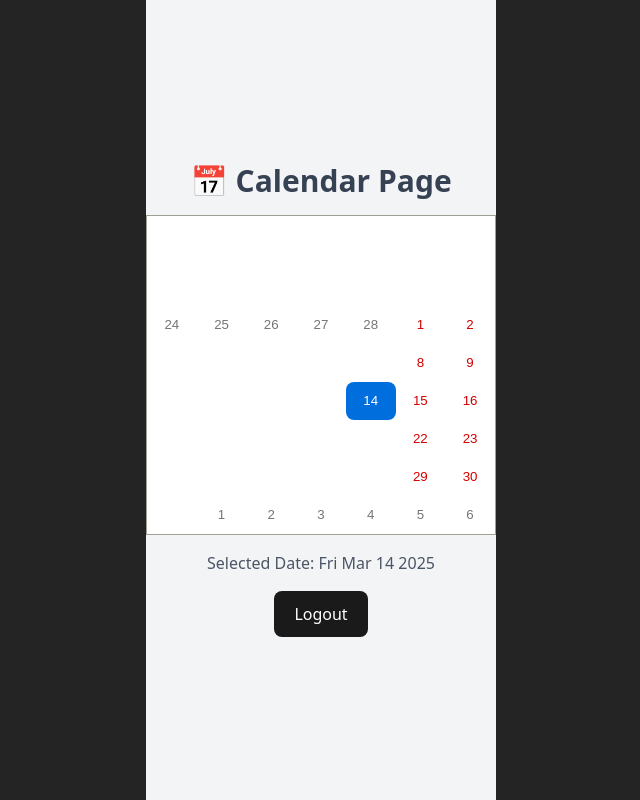
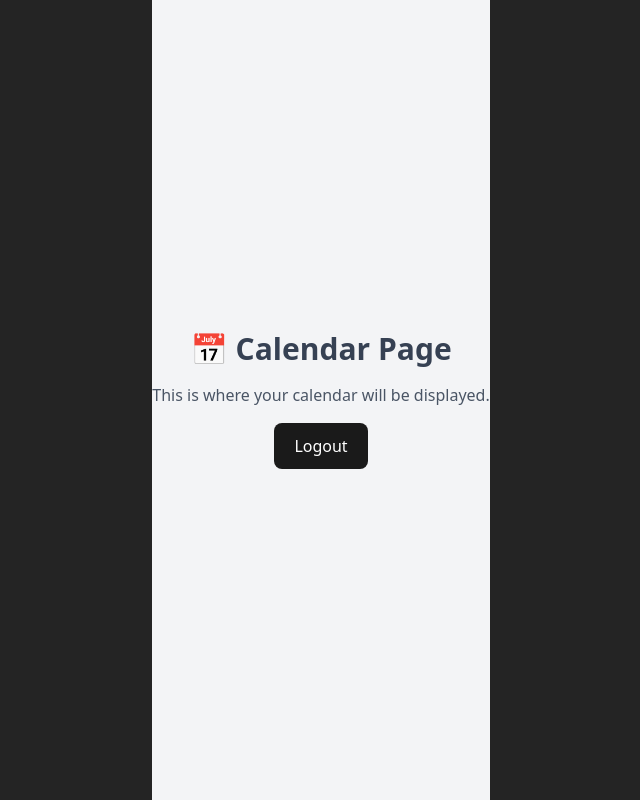
Before and after one commit to Tiffany-s-Org/Productivity-Tool-SWE, a React (Vite) app in the folder organAIze/: page / in a window 1280 px wide. Both pictures are taken after typing "Sample", "Sample123" into the empty fields and a click on the button "Login". Shown: the whole page, without its empty margins (319-959 px from the left). Built offline with nearby package versions, Linux system fonts and the light colour scheme.

Commit message:
can now access calendar build page on site

```diff
--- a/organAIze/src/pages/CalendarPage.tsx
+++ b/organAIze/src/pages/CalendarPage.tsx
@@ -1,67 +1,3 @@
-import React, { useState } from 'react';
-import { useNavigate } from 'react-router-dom';
-import Calendar from 'react-calendar';
-import 'react-calendar/dist/Calendar.css';
-
-type CalendarValue = Date | [Date, Date] | null;
-
-interface CalendarPageProps {
-  onLogout?: () => void;
-}
-
-const CalendarPage: React.FC<CalendarPageProps> = ({ onLogout }) => {
-  const navigate = useNavigate();
-  const [date, setDate] = useState<CalendarValue>(new Date());
-
-  const handleLogout = () => {
-    if (onLogout) {
-      onLogout();
-    }
-    navigate('/');
-  };
-
-  const handleDateChange = (
-    value: CalendarValue,
-    _event?: React.MouseEvent<HTMLButtonElement>
-  ) => {
-    setDate(value);
-  };
-
-
-  return (
-    <div className="flex min-h-screen flex-col items-center justify-center bg-gray-100">
-      <h1 className="mb-4 text-3xl font-bold text-gray-700">📅 Calendar Page</h1>
-
-      {/* Calendar component */}
-      <Calendar onChange={handleDateChange} value={date} />
-
-      {/* Show selected date */}
-      <p className="mt-4 text-gray-600">
-        Selected Date:{' '}
-        {date instanceof Date
-          ? date.toDateString()
-          : Array.isArray(date)
-          ? `${date[0].toDateString()} → ${date[1].toDateString()}`
-          : 'None'}
-      </p>
-
-      {/* Logout button */}
-      <button
-        onClick={handleLogout}
-        className="mt-4 rounded-lg bg-red-500 px-4 py-2 text-white transition hover:bg-red-600"
-      >
-        Logout
-      </button>
-    </div>
-  );
-};
-
-export default CalendarPage;
-
-
-
-
-/*
 import { useNavigate } from "react-router-dom";
 
 interface CalendarPageProps {
@@ -95,4 +31,3 @@ const CalendarPage: React.FC<CalendarPageProps> = ({ onLogout }) => {
 };
 
 export default CalendarPage;
-*/
```
